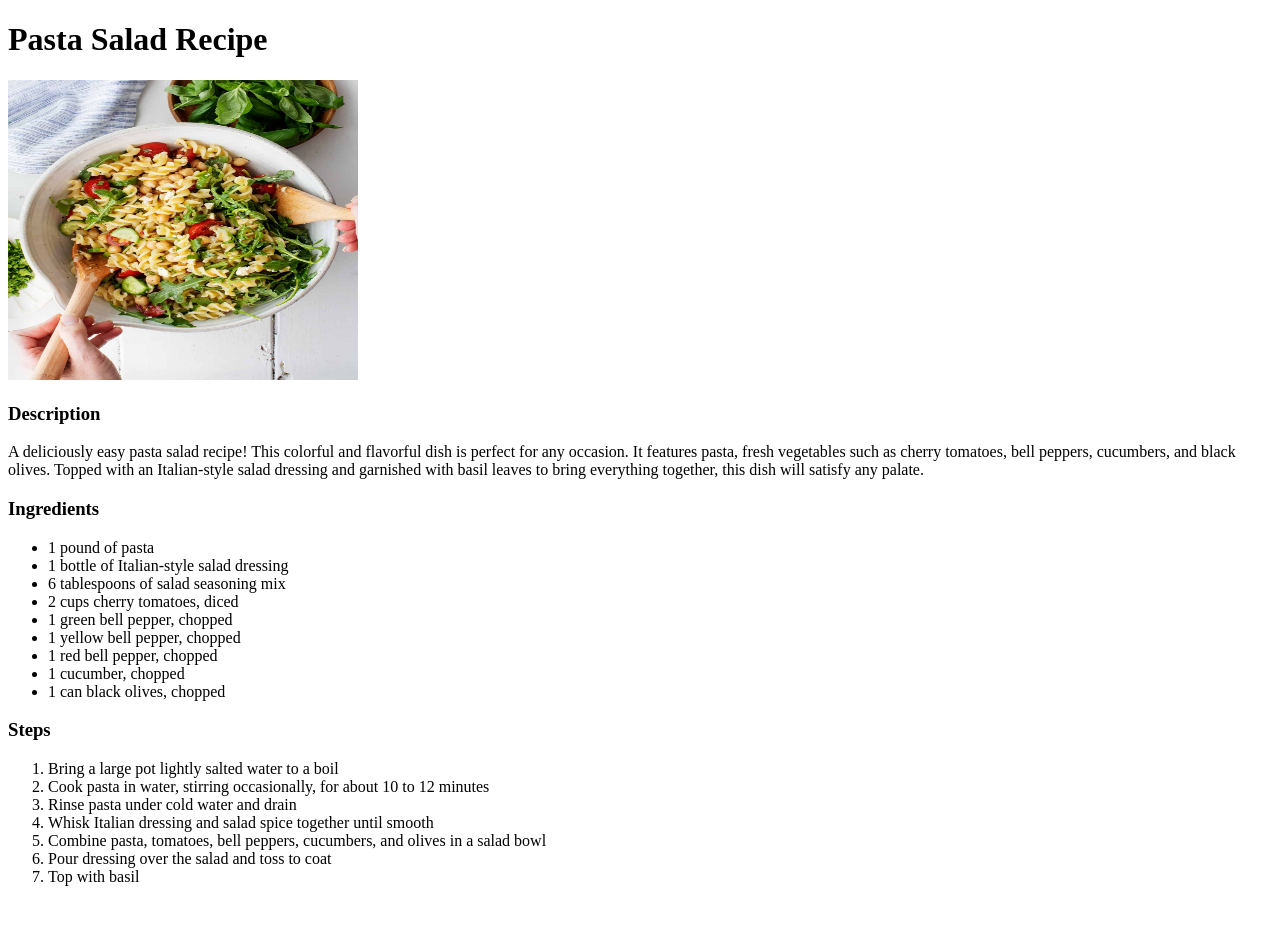
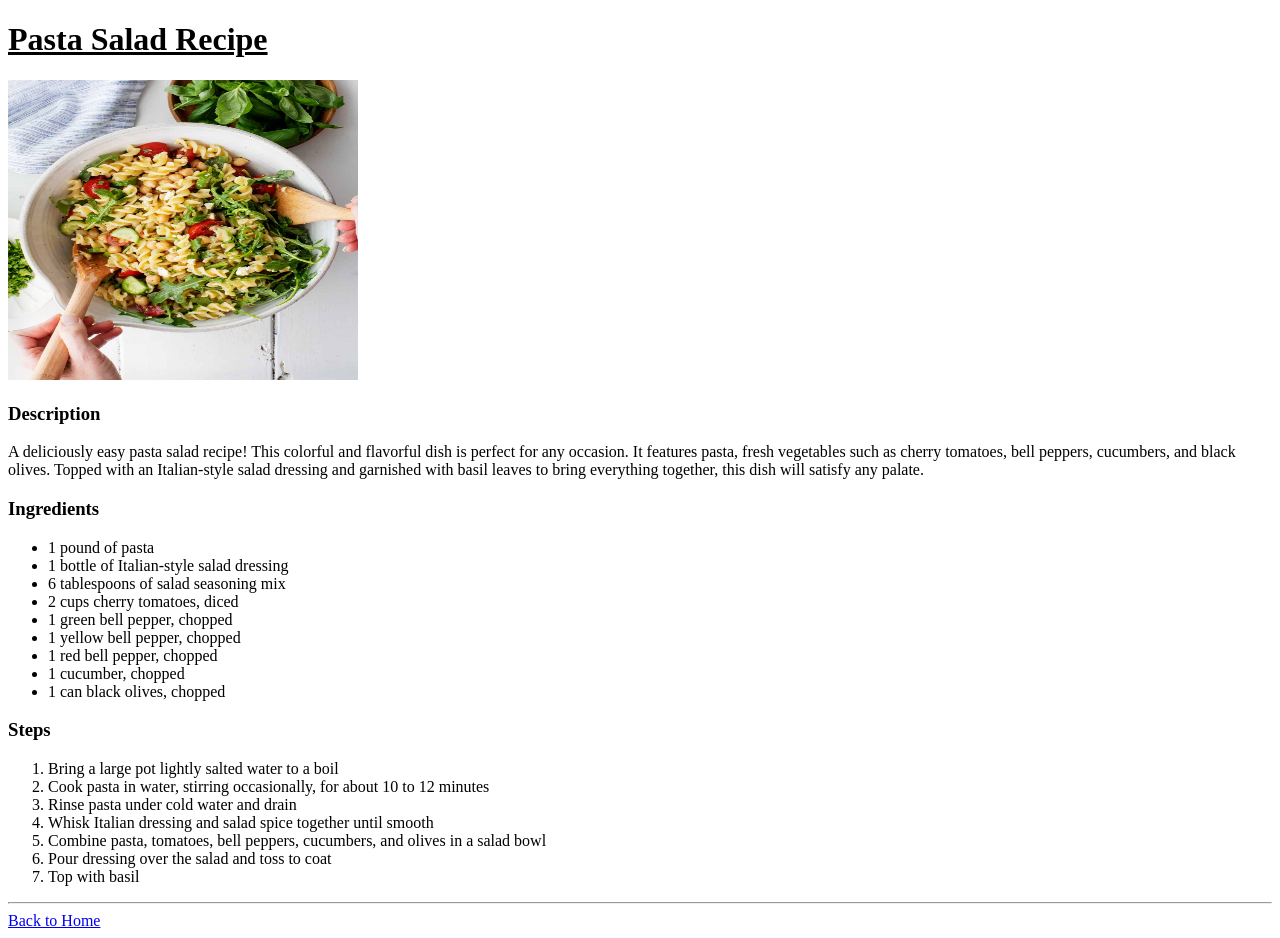
Before and after one commit to VasKD/odin-recipes, a plain HTML site: page recipes/pastasalad.html in a window 1280 px wide. Before the commit the page ends 902 px from the top, so only its background shows below. Drawn offline with Linux system fonts and the light colour scheme.

Commit message:
Link CSS file to index.html and pastasalad.html Add "Back to Home" link to pastasalad.html

```diff
--- a/recipes/pastasalad.html
+++ b/recipes/pastasalad.html
@@ -3,9 +3,10 @@
     <head>
         <meta charset="UTF-8">
         <title>Pasta Salad</title>
+        <link rel="stylesheet" href="../css/pasta.css">
     </head>
     <body>
-        <h1>Pasta Salad Recipe</h1>
+        <h1><u>Pasta Salad Recipe</u></h1>
         <img src="../img/pasta-salad.jpg" alt="Finished Pasta Salad" height="300" width="350">
 
         <h3>Description</h3>
@@ -34,5 +35,7 @@
             <li>Pour dressing over the salad and toss to coat</li>
             <li>Top with basil </li>
         </ol>
+        <hr>
+        <a href="../index.html">Back to Home</a>
     </body>
 </html>
```
Also changed, not shown: index.html (+1 -0 lines).
